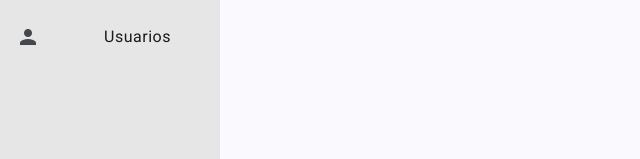
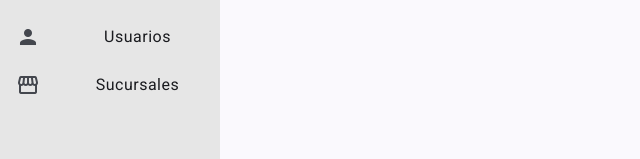
Before and after one commit to kevinbasto/sivetel-front, an Angular app: page / in a window 1280 px wide. Shown: the part 251-410 px from the top of the page, without its empty margins (0-640 px from the left). Built offline with nearby package versions, Linux system fonts and the light colour scheme.

Commit message:
[FEAT]: branches page added

```diff
--- a/src/app/app.routes.ts
+++ b/src/app/app.routes.ts
@@ -8,6 +8,7 @@ import { Recharges } from './pages/recharges/recharges';
 import { Services } from './pages/services/services';
 import { Pins } from './pages/pins/pins';
 import { Dashboard } from './pages/dashboard/dashboard';
+import { Branches } from './pages/branches/branches';
 
 export const routes: Routes = [
     {
@@ -45,6 +46,10 @@ export const routes: Routes = [
             {
                 path: 'pins',
                 component: Pins
+            },
+            {
+                path: 'branches',
+                component: Branches
             }
         ]
     }
--- /dev/null
+++ b/src/app/pages/branches/branches.html
@@ -0,0 +1 @@
+<p>branches works!</p>
--- a/src/environments/modules-routing.ts
+++ b/src/environments/modules-routing.ts
@@ -24,4 +24,9 @@ export const modulesRouting = [
         name : 'Usuarios',
         route: 'users'
     },
+    {
+        icon: 'storefront',
+        name: 'Sucursales',
+        route: 'branches'
+    }
 ]
```
Also changed, not shown: src/app/pages/branches/branches.ts (added, +11 -0 lines), src/app/pages/branches/branches.scss (added), 1 other file (tests, documents, lock files or other folders).
